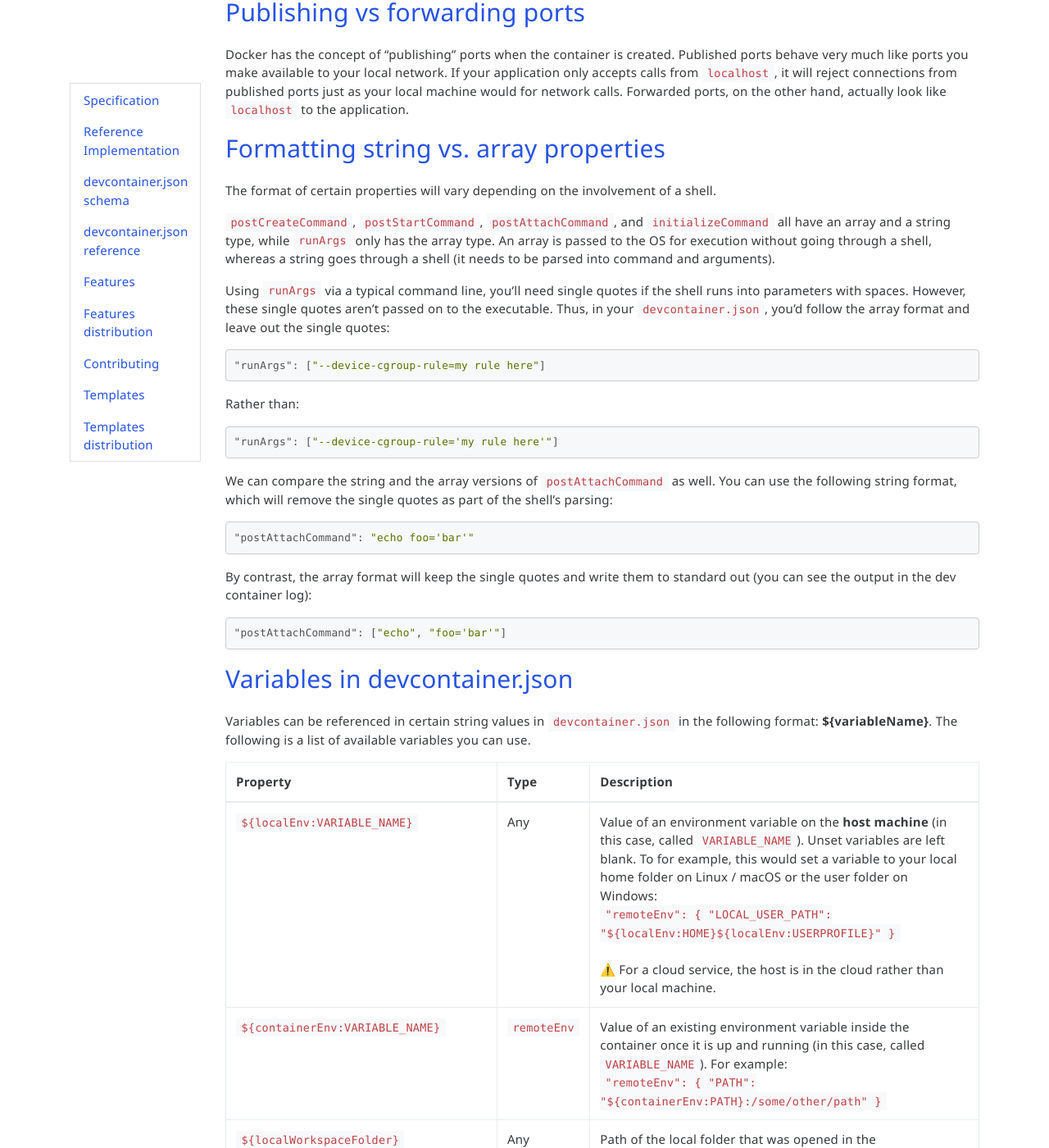
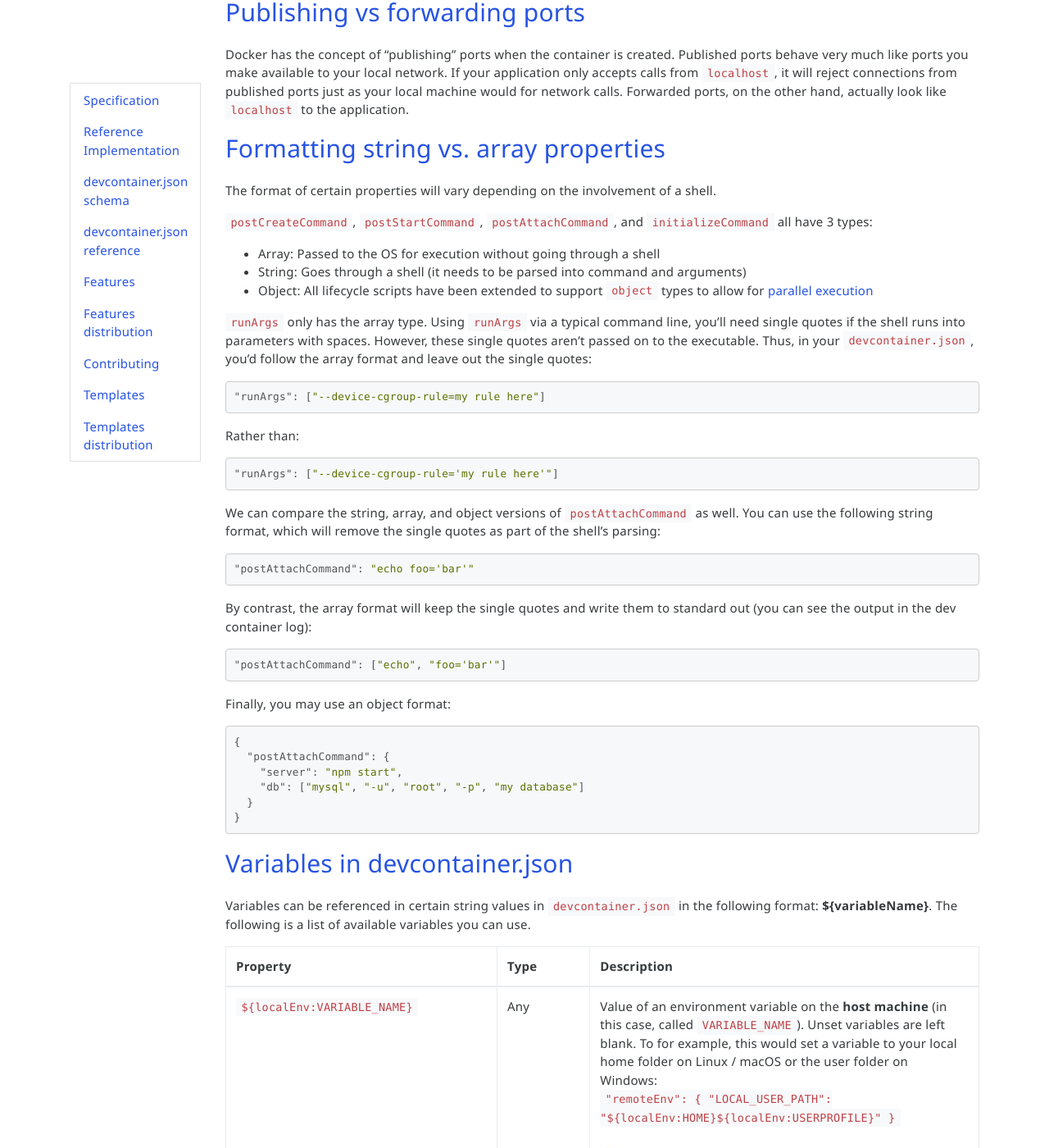
Before and after one commit to devcontainers/devcontainers.github.io, a Jekyll site: the page built from _implementors/json_reference.md, in a window 1280 px wide and 1400 px high, scrolled down 8152 px. Shown: the whole window at 82% size. Built offline with Jekyll 4.4.1, drawn with Linux system fonts in a browser that asks for light colours; nearby versions of some CDN libraries; comment, search, counter and statistics services are not loaded; some of the changed text lies outside the part shown.

Commit message:
Add info on object format

````diff
--- a/_implementors/json_reference.md
+++ b/_implementors/json_reference.md
@@ -70,12 +70,12 @@ When creating or working with a dev container, you may need different commands t
 
 | Property | Type  | Description |
 |:------------------|:------------|:------------|
-| `initializeCommand` | string,<br>array | A command string or list of command arguments to run on the **host machine** before the container is created. .<br /><br /> ⚠️ The command is run wherever the source code is located on the host. For cloud services, this is in the cloud.<br><br>Note that the array syntax will execute the command without a shell. You can [learn more](#formatting-string-vs-array-properties) about formatting string vs array properties. |
-| `onCreateCommand` | string,<br>array | This command is the first of three (along with `updateContentCommand` and `postCreateCommand`) that finalizes container setup when a dev container is created. It and subsequent commands execute **inside** the container immediately after it has started for the first time.<br /><br> Cloud services can use this command when caching or prebuilding a container. This means that it will not typically have access to user-scoped assets or secrets.<br><br>Note that the array syntax will execute the command without a shell. You can [learn more](#formatting-string-vs-array-properties) about formatting string vs array properties. |
-| `updateContentCommand` | string,<br>array  | This command is the second of three that finalizes container setup when a dev container is created. It executes inside the container after `onCreateCommand` whenever new content is available in the source tree during the creation process.<br><br />It will execute at least once, but cloud services will also periodically execute the command to refresh cached or prebuilt containers. Like cloud services using `onCreateCommand`, it can only take advantage of repository and org scoped secrets or permissions.<br><br>Note that the array syntax will execute the command without a shell. You can [learn more](#formatting-string-vs-array-properties) about formatting string vs array properties. |
-| `postCreateCommand` | string,<br>array | This command is the last of three that finalizes container setup when a dev container is created. It happens after `updateContentCommand` and once the dev container has been assigned to a user for the first time.<br><br />Cloud services can use this command to take advantage of user specific secrets and permissions.<br><br>Note that the array syntax will execute the command without a shell. You can [learn more](#formatting-string-vs-array-properties) about formatting string vs array properties. |
-| `postStartCommand` | string,<br>array | A command to run each time the container is successfully started.<br><br>Note that the array syntax will execute the command without a shell. You can [learn more](#formatting-string-vs-array-properties) about formatting string vs array properties. |
-| `postAttachCommand` | string,<br>array | A command to run each time a tool has successfully attached to the container.<br><br>Note that the array syntax will execute the command without a shell. You can [learn more](#formatting-string-vs-array-properties) about formatting string vs array properties. |
+| `initializeCommand` | string,<br>array,<br>object | A command string or list of command arguments to run on the **host machine** before the container is created. .<br /><br /> ⚠️ The command is run wherever the source code is located on the host. For cloud services, this is in the cloud.<br><br>Note that the array syntax will execute the command without a shell. You can [learn more](#formatting-string-vs-array-properties) about formatting string vs array vs object properties. |
+| `onCreateCommand` | string,<br>array,<br>object | This command is the first of three (along with `updateContentCommand` and `postCreateCommand`) that finalizes container setup when a dev container is created. It and subsequent commands execute **inside** the container immediately after it has started for the first time.<br /><br> Cloud services can use this command when caching or prebuilding a container. This means that it will not typically have access to user-scoped assets or secrets.<br><br>Note that the array syntax will execute the command without a shell. You can [learn more](#formatting-string-vs-array-properties) about formatting string vs array vs object properties. |
+| `updateContentCommand` | string,<br>array,<br>object  | This command is the second of three that finalizes container setup when a dev container is created. It executes inside the container after `onCreateCommand` whenever new content is available in the source tree during the creation process.<br><br />It will execute at least once, but cloud services will also periodically execute the command to refresh cached or prebuilt containers. Like cloud services using `onCreateCommand`, it can only take advantage of repository and org scoped secrets or permissions.<br><br>Note that the array syntax will execute the command without a shell. You can [learn more](#formatting-string-vs-array-properties) about formatting string vs array vs object properties. |
+| `postCreateCommand` | string,<br>array,<br>object | This command is the last of three that finalizes container setup when a dev container is created. It happens after `updateContentCommand` and once the dev container has been assigned to a user for the first time.<br><br />Cloud services can use this command to take advantage of user specific secrets and permissions.<br><br>Note that the array syntax will execute the command without a shell. You can [learn more](#formatting-string-vs-array-properties) about formatting string vs array vs object properties. |
+| `postStartCommand` | string,<br>array,<br>object | A command to run each time the container is successfully started.<br><br>Note that the array syntax will execute the command without a shell. You can [learn more](#formatting-string-vs-array-properties) about formatting string vs array vs object properties. |
+| `postAttachCommand` | string,<br>array,<br>object | A command to run each time a tool has successfully attached to the container.<br><br>Note that the array syntax will execute the command without a shell. You can [learn more](#formatting-string-vs-array-properties) about formatting string vs array vs object properties. |
 | `waitFor` | enum | An enum that specifies the command any tool should wait for before connecting. Defaults to `updateContentCommand`. This allows you to use `onCreateCommand` or `updateContentCommand` for steps that must happen before `devcontainer.json` supporting tools connect while still using `postCreateCommand` for steps that can happen behind the scenes afterwards. |
 {: .table .table-bordered .table-responsive}
 
@@ -115,9 +115,12 @@ Docker has the concept of "publishing" ports when the container is created. Publ
 
 The format of certain properties will vary depending on the involvement of a shell.
 
-`postCreateCommand`, `postStartCommand`, `postAttachCommand`, and `initializeCommand` all have an array and a string type, while `runArgs` only has the array type. An array is passed to the OS for execution without going through a shell, whereas a string goes through a shell (it needs to be parsed into command and arguments).
+`postCreateCommand`, `postStartCommand`, `postAttachCommand`, and `initializeCommand` all have 3 types:
+* Array: Passed to the OS for execution without going through a shell
+* String: Goes through a shell (it needs to be parsed into command and arguments)
+* Object: All lifecycle scripts have been extended to support `object` types to allow for [parallel execution](https://containers.dev/implementors/spec/#parallel-exec)
 
-Using `runArgs` via a typical command line, you'll need single quotes if the shell runs into parameters with spaces. However, these single quotes aren't passed on to the executable. Thus, in your `devcontainer.json`, you'd follow the array format and leave out the single quotes:
+`runArgs` only has the array type. Using `runArgs` via a typical command line, you'll need single quotes if the shell runs into parameters with spaces. However, these single quotes aren't passed on to the executable. Thus, in your `devcontainer.json`, you'd follow the array format and leave out the single quotes:
 
 ```json
 "runArgs": ["--device-cgroup-rule=my rule here"]
@@ -129,7 +132,7 @@ Rather than:
 "runArgs": ["--device-cgroup-rule='my rule here'"]
 ```
 
-We can compare the string and the array versions of `postAttachCommand` as well. You can use the following string format, which will remove the single quotes as part of the shell's parsing:
+We can compare the string, array, and object versions of `postAttachCommand` as well. You can use the following string format, which will remove the single quotes as part of the shell's parsing:
 
 ```json
 "postAttachCommand": "echo foo='bar'"
@@ -139,6 +142,17 @@ By contrast, the array format will keep the single quotes and write them to stan
 
 ```json
 "postAttachCommand": ["echo", "foo='bar'"]
+```
+
+Finally, you may use an object format:
+
+```json
+{
+  "postAttachCommand": {
+    "server": "npm start",
+    "db": ["mysql", "-u", "root", "-p", "my database"]
+  }
+}
 ```
 
 ## <a href="#variables-in-devcontainerjson" name="variables-in-devcontainerjson" class="anchor"> Variables in devcontainer.json </a>
````
